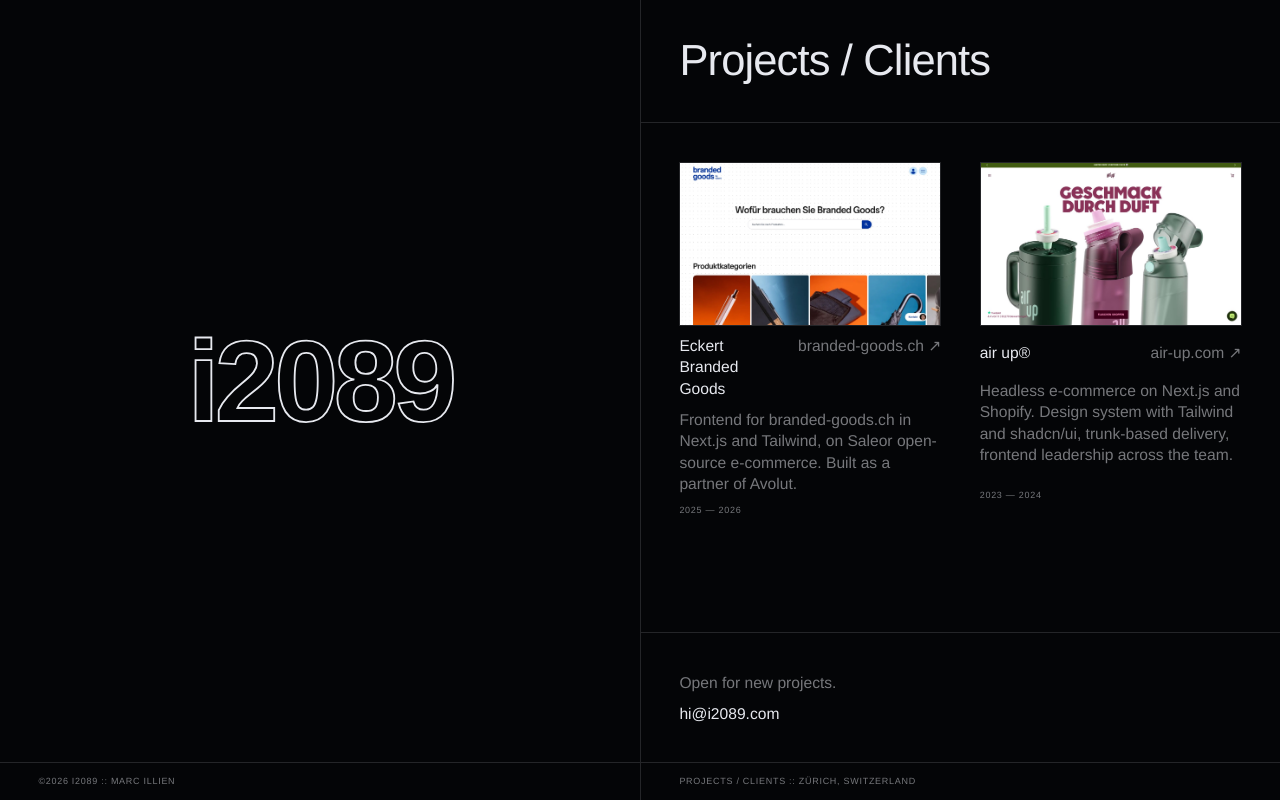
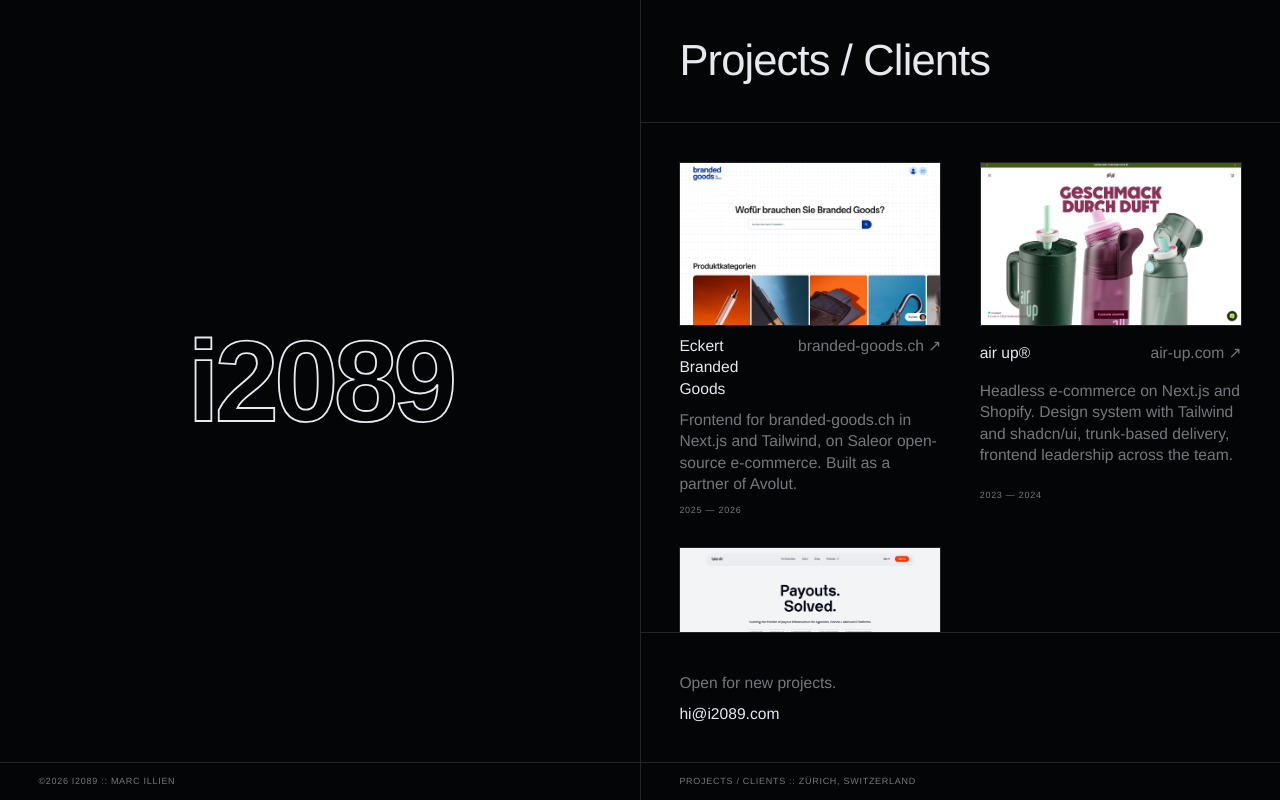
Before and after one commit to jackblackCH/i2089, a Next.js app: page /projects in a window 1280 px wide. Built offline with nearby package versions, Linux system fonts and the light colour scheme.

Commit message:
Add Talentir project (2024)
Co-Authored-By: Claude Opus 4.7 <noreply@anthropic.com>

```diff
--- a/app/_shared/content.ts
+++ b/app/_shared/content.ts
@@ -93,6 +93,14 @@ export const projects: Project[] = [
     linkLabel: "air-up.com",
     image: "/projects/air-up.jpg",
   },
+  {
+    title: "Talentir",
+    period: "2024",
+    text: "Frontend for talentir.com, the payout infrastructure for agencies, brands, labels and platforms. Marketing site and product UI in Next.js and Tailwind.",
+    href: "https://talentir.com",
+    linkLabel: "talentir.com",
+    image: "/projects/talentir.jpg",
+  },
 ];
 
 /* the home typewriter — bands only clarify, never introduce new
```
Also changed, not shown: public/projects/talentir.jpg (added).
